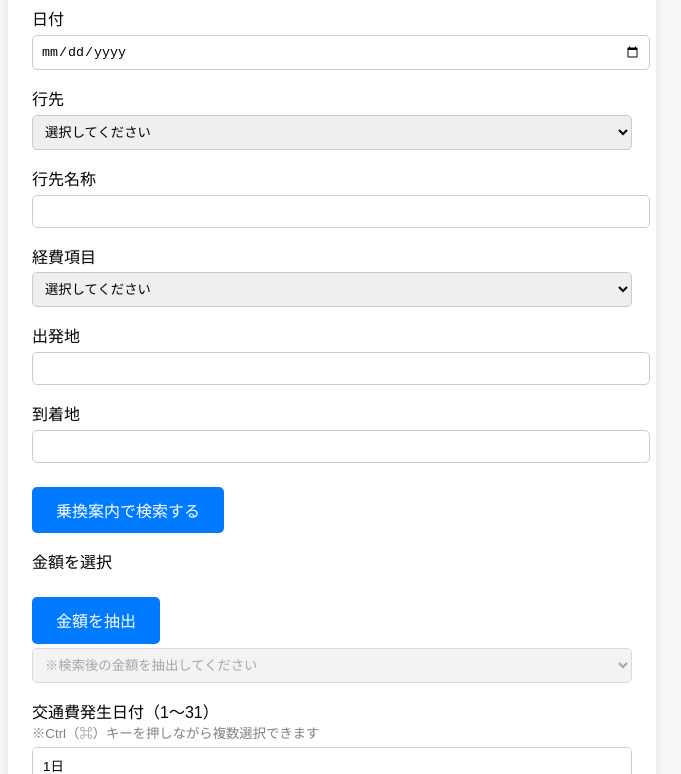
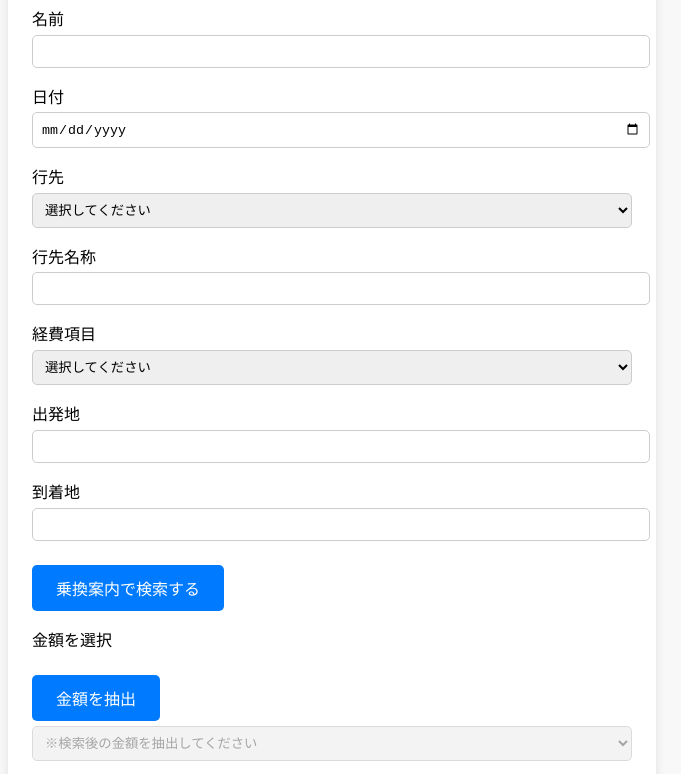
Before and after one commit to moe2411/koutsuhi-form, a plain HTML site: page index.html in a window 1280 px wide. Shown: the part 133-907 px from the top of the page, without its empty margins (308-989 px from the left). Drawn offline with Linux system fonts and the light colour scheme.

Commit message:
Add files via upload

```diff
--- a/index.html
+++ b/index.html
@@ -47,6 +47,9 @@
 
   <form id="expenseForm">
     <h2>交通費申請フォーム</h2>
+
+    <label for="name">名前</label>
+    <input type="text" id="name" name="name" required>
 
     <label for="date">日付</label>
     <input type="date" id="date" name="date" required>
```
